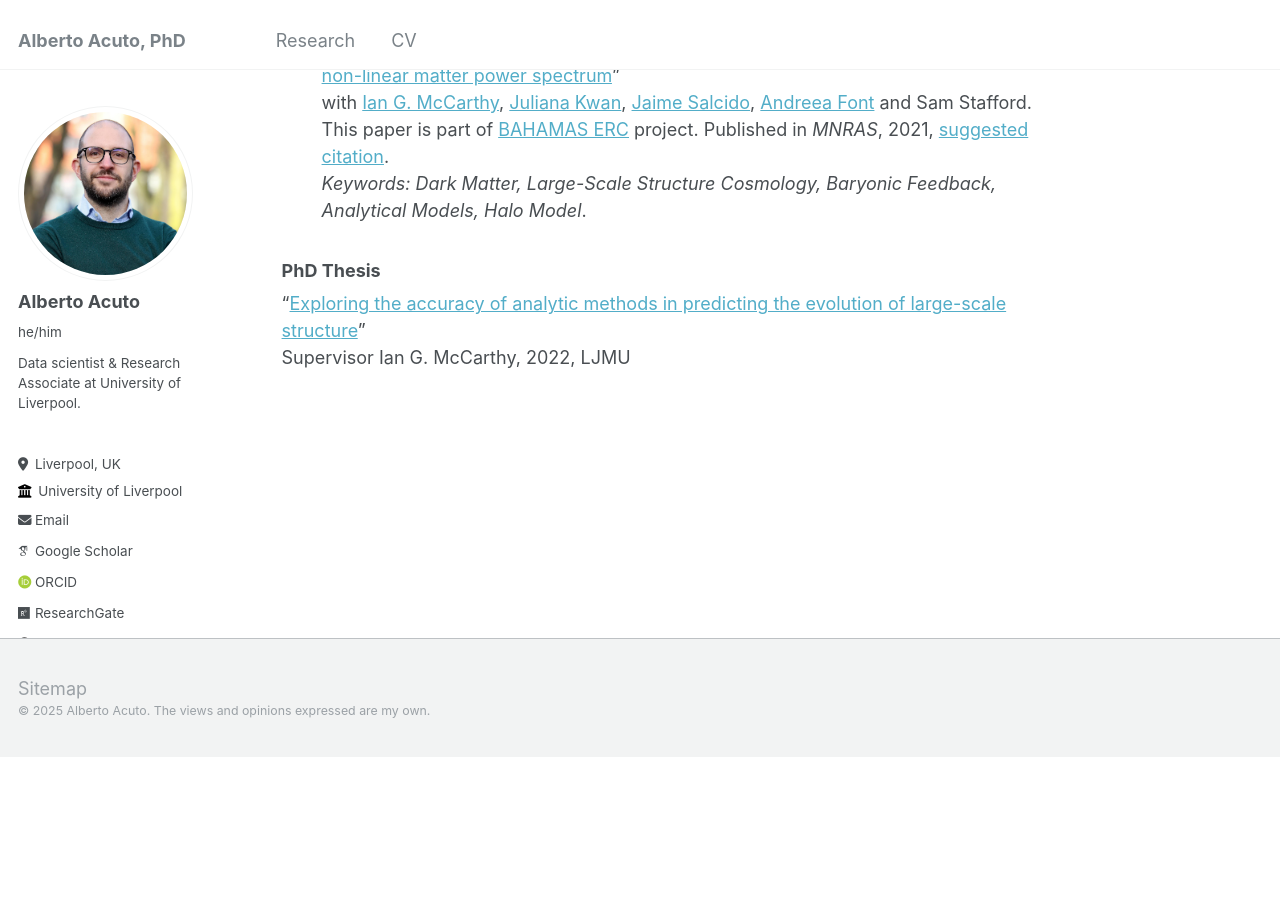
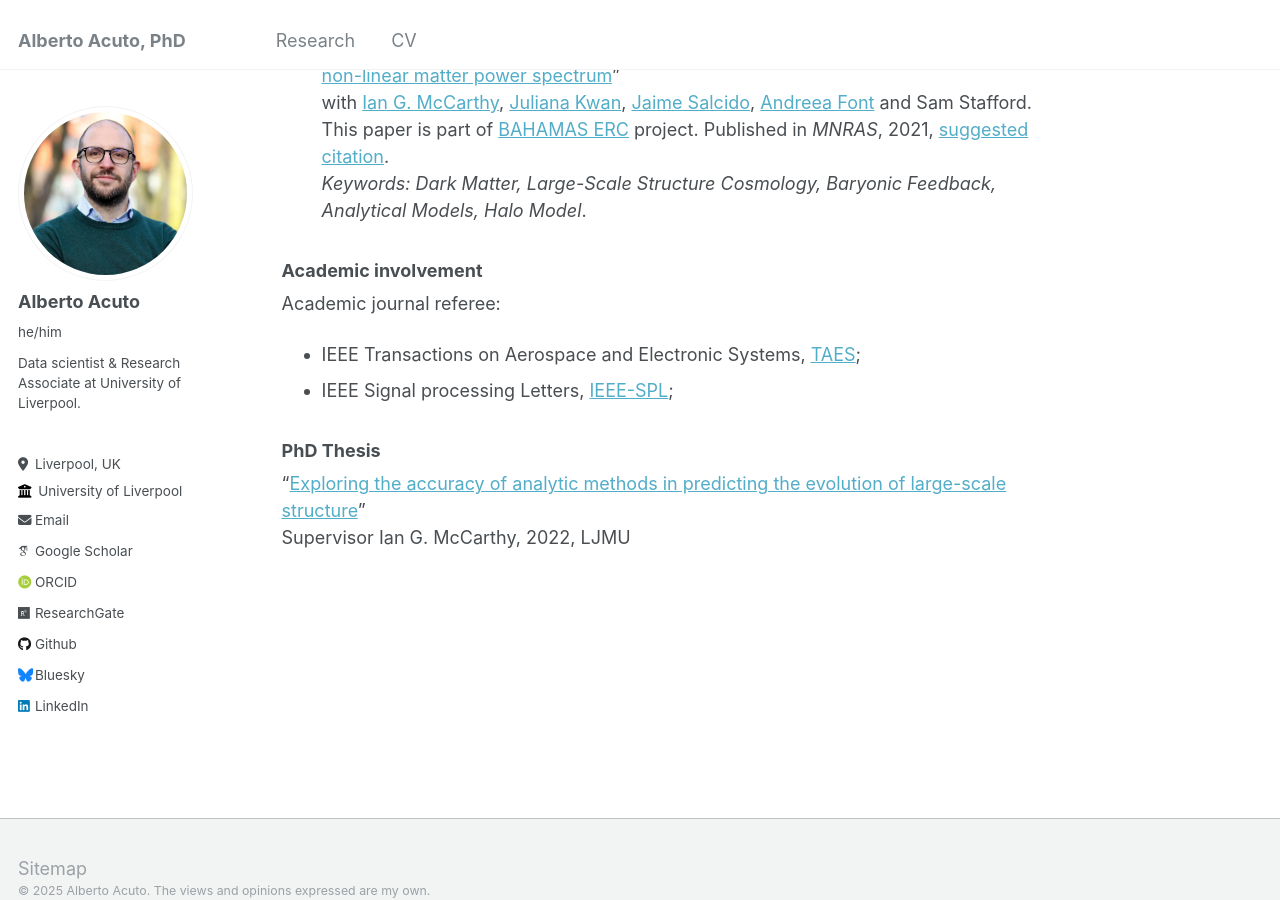
Before and after one commit to A-acuto/A-acuto.github.io, a Jekyll site: the page built from _pages/research.md, in a window 1280 px wide and 900 px high, scrolled down 1482 px. Built offline with Jekyll 4.4.1, drawn with Linux system fonts in a browser that asks for light colours; some web fonts are replaced; before the commit the page ends 2238 px from its top, so only the background shows below that.

Commit message:
updates in reviewers

```diff
--- a/_pages/research.md
+++ b/_pages/research.md
@@ -50,7 +50,6 @@ with [Simon Maskell][smask] and Jack D.
 [Code Repo](https://github.com/A-acuto/RLYawningTitan);
 _Keywords: Network Security, Machine Learning, Network Simulations, Reinforcement Learning_.
 
-
 - "[The BAHAMAS project: evaluating the accuracy of the halo model in predicting the non-linear matter power spectrum](https://academic.oup.com/mnras/article/508/3/3519/6381719)"
 with [Ian G. McCarthy](https://www.astro.ljmu.ac.uk/~igm/), [Juliana Kwan](julianakwan.github.io),
 [Jaime Salcido](https://www.ljmu.ac.uk/about-us/staff-profiles/faculty-of-engineering-and-technology/astrophysics-research-institute/jaime-salcido-negrete),
@@ -58,6 +57,11 @@ with [Ian G. McCarthy](https://www.astro.ljmu.ac.uk/~igm/), [Juliana Kwan](julia
 This paper is part of [BAHAMAS ERC](https://www.astro.ljmu.ac.uk/~igm/BAHAMAS/) project.
 Published in *MNRAS*, 2021, [suggested citation](https://ui.adsabs.harvard.edu/abs/2021MNRAS.508.3519A/exportcitation).
 _Keywords: Dark Matter, Large-Scale Structure Cosmology, Baryonic Feedback, Analytical Models, Halo Model_.
+
+### Academic involvement
+Academic journal referee:
+- IEEE Transactions on Aerospace and Electronic Systems, [TAES](https://ieee-aess.org/publications/taes);
+- IEEE Signal processing Letters, [IEEE-SPL](https://signalprocessingsociety.org/publications-resources/ieee-signal-processing-letters);
 
 ### PhD Thesis
 "[Exploring the accuracy of analytic methods in predicting the evolution of large-scale structure](https://scholar.google.com/citations?view_op=view_citation&hl=it&user=x1OW5bUAAAAJ&citation_for_view=x1OW5bUAAAAJ:u-x6o8ySG0sC)"
```
